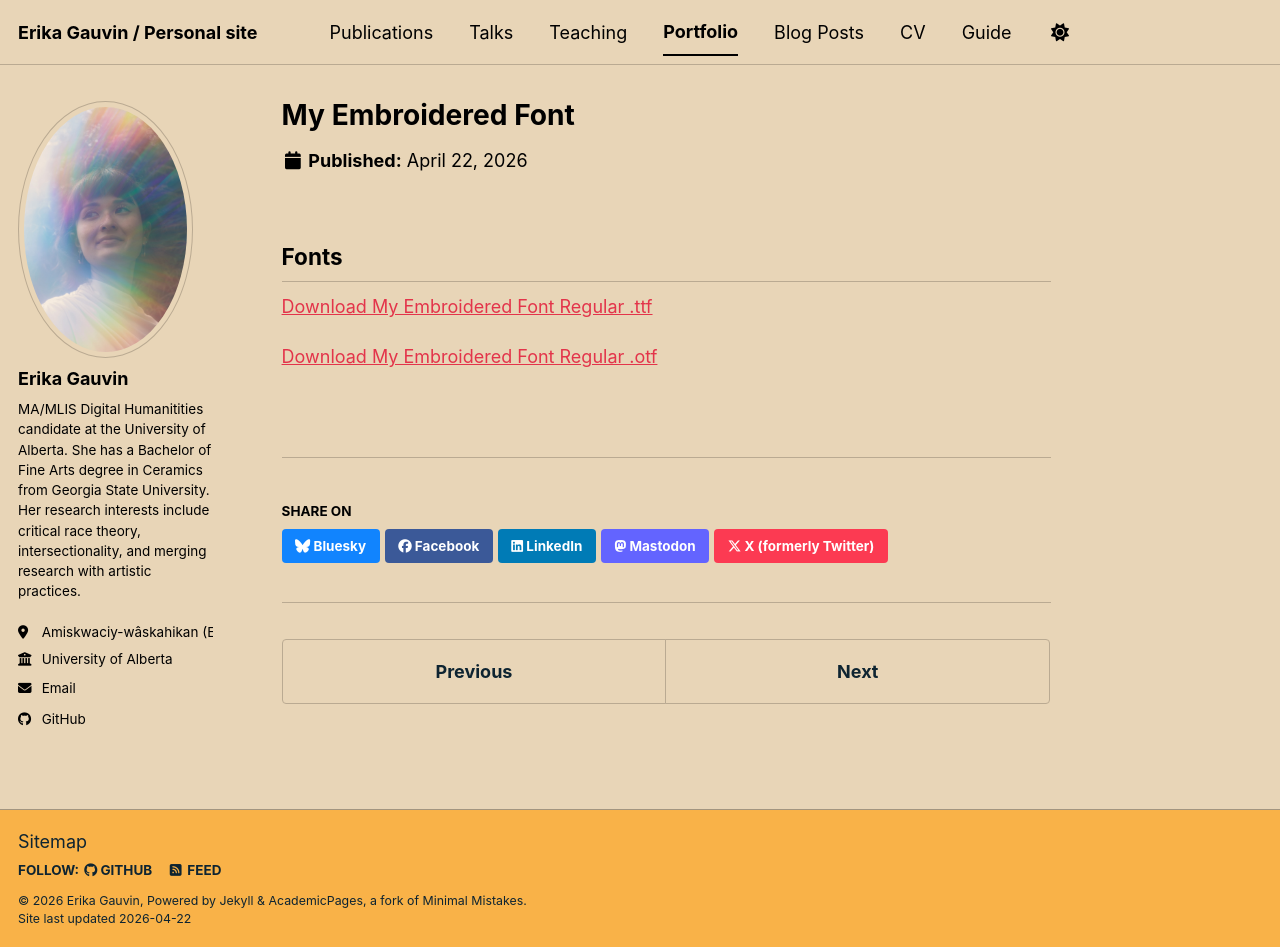
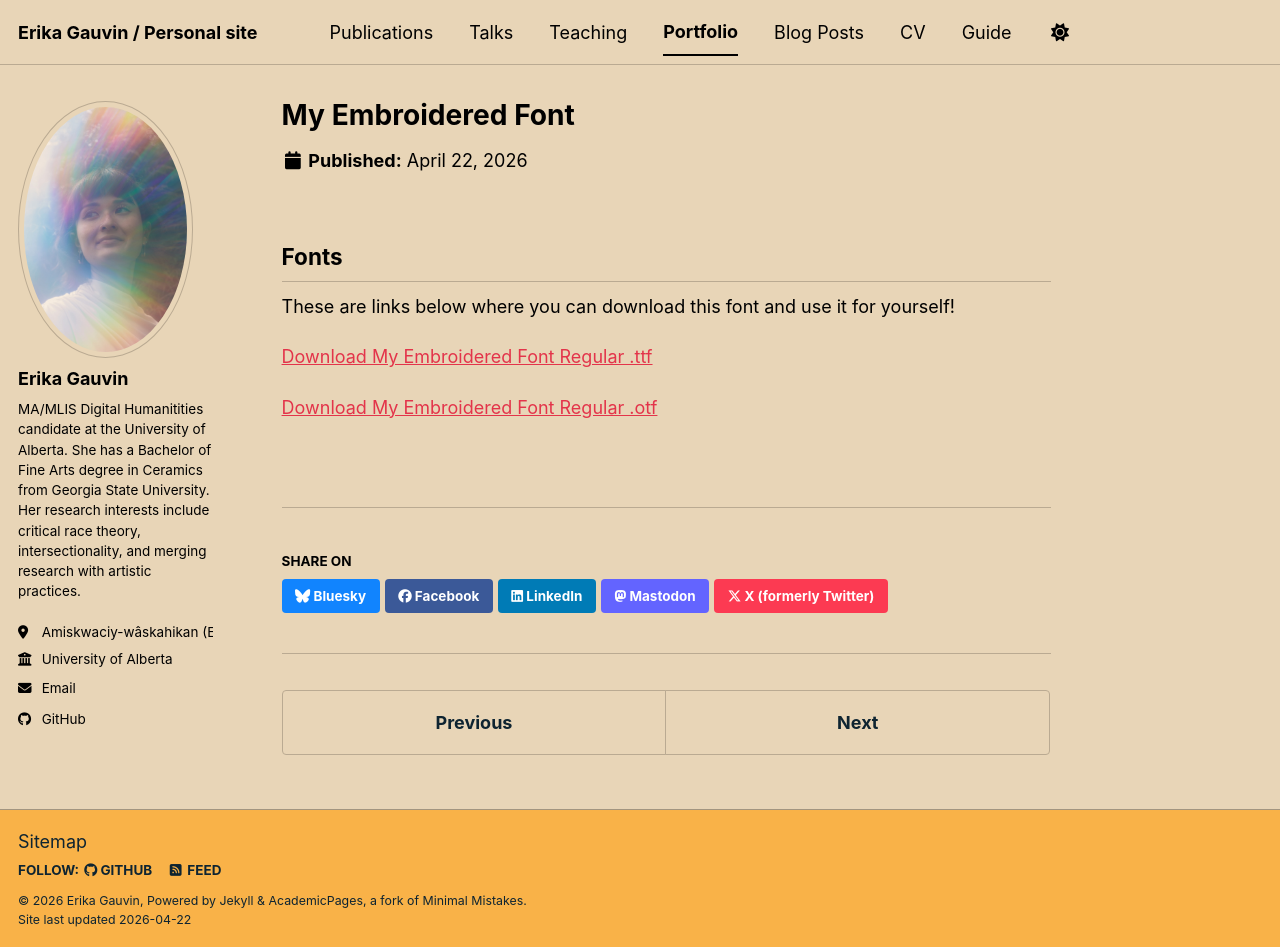
Before and after one commit to ecgauvin/about, a Jekyll site: the page built from _portfolio/portfolio-2.md, in a window 1280 px wide and 947 px high. Built offline with Jekyll 4.4.1, drawn with Linux system fonts in a browser that asks for light colours; a script bundle is joined from its source files by our own code; library files that are not in the unit come from our copies.

Commit message:
Update portfolio-2.md

```diff
--- a/_portfolio/portfolio-2.md
+++ b/_portfolio/portfolio-2.md
@@ -7,6 +7,8 @@ collection: portfolio
 
 ## Fonts
 
+These are links below where you can download this font and use it for yourself!
+
 [Download My Embroidered Font Regular .ttf](../../files/Chijiri1-Regular.ttf)
 
 [Download My Embroidered Font Regular .otf](../../files/Chijiri1-Regular.otf)
```
